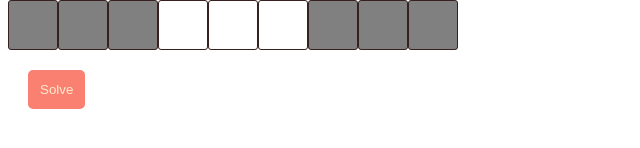
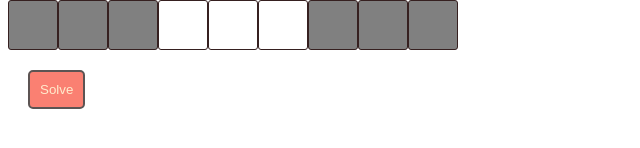
Before and after one commit to mykolasenyuk/sudoku, a website: page index.html in a window 1280 px wide. In both pictures the pointer is over the button "Solve". Shown: the part 408-556 px from the top of the page, without its empty margins (0-640 px from the left). Drawn offline with Linux system fonts and the light colour scheme.

Commit message:
Update styles.css

```diff
--- a/styles.css
+++ b/styles.css
@@ -32,4 +32,5 @@
 #solve-button:hover,
 #solve-button:focus {
   background-color: salmon;
+  border: 2px solid rgb(92, 84, 83);
 }
```
